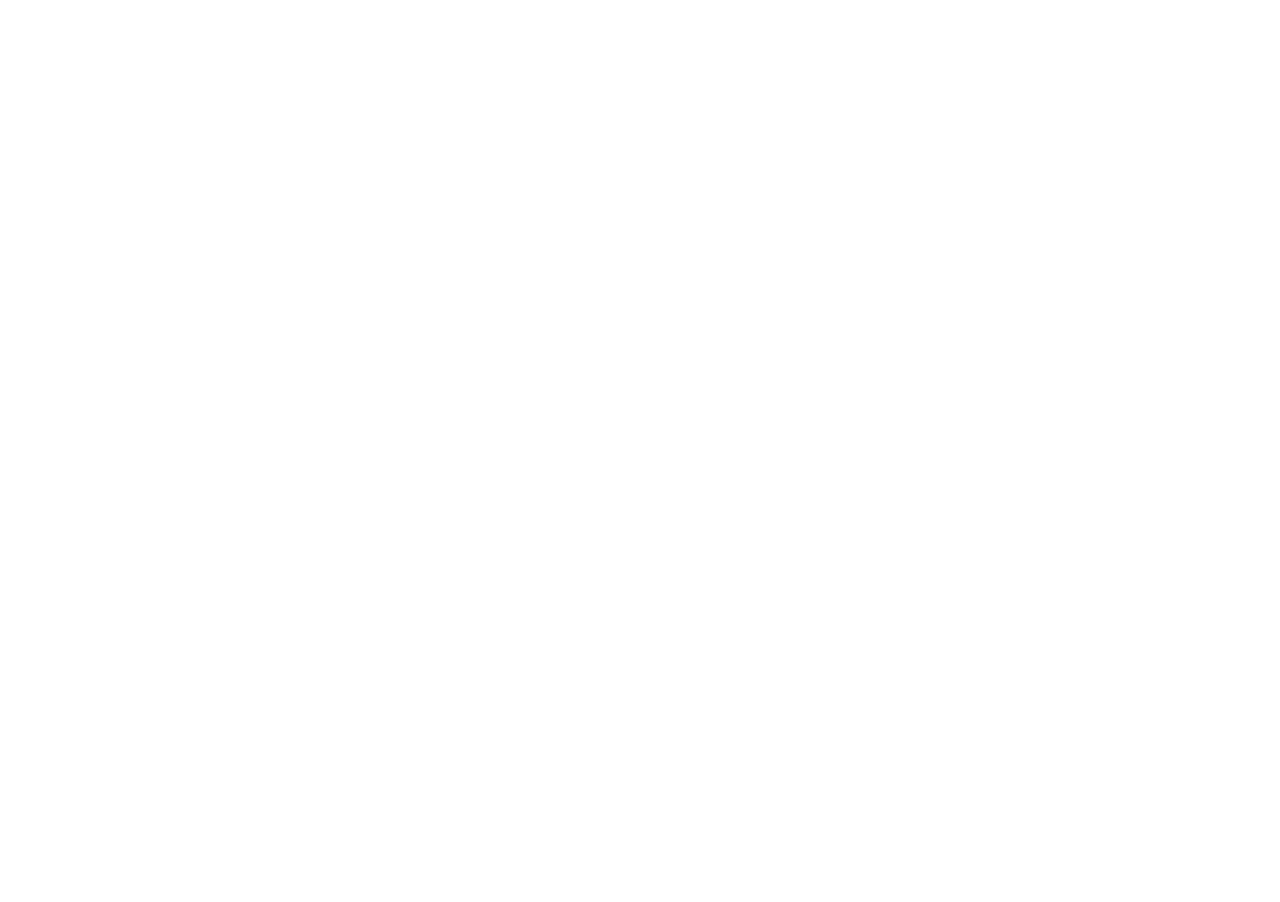
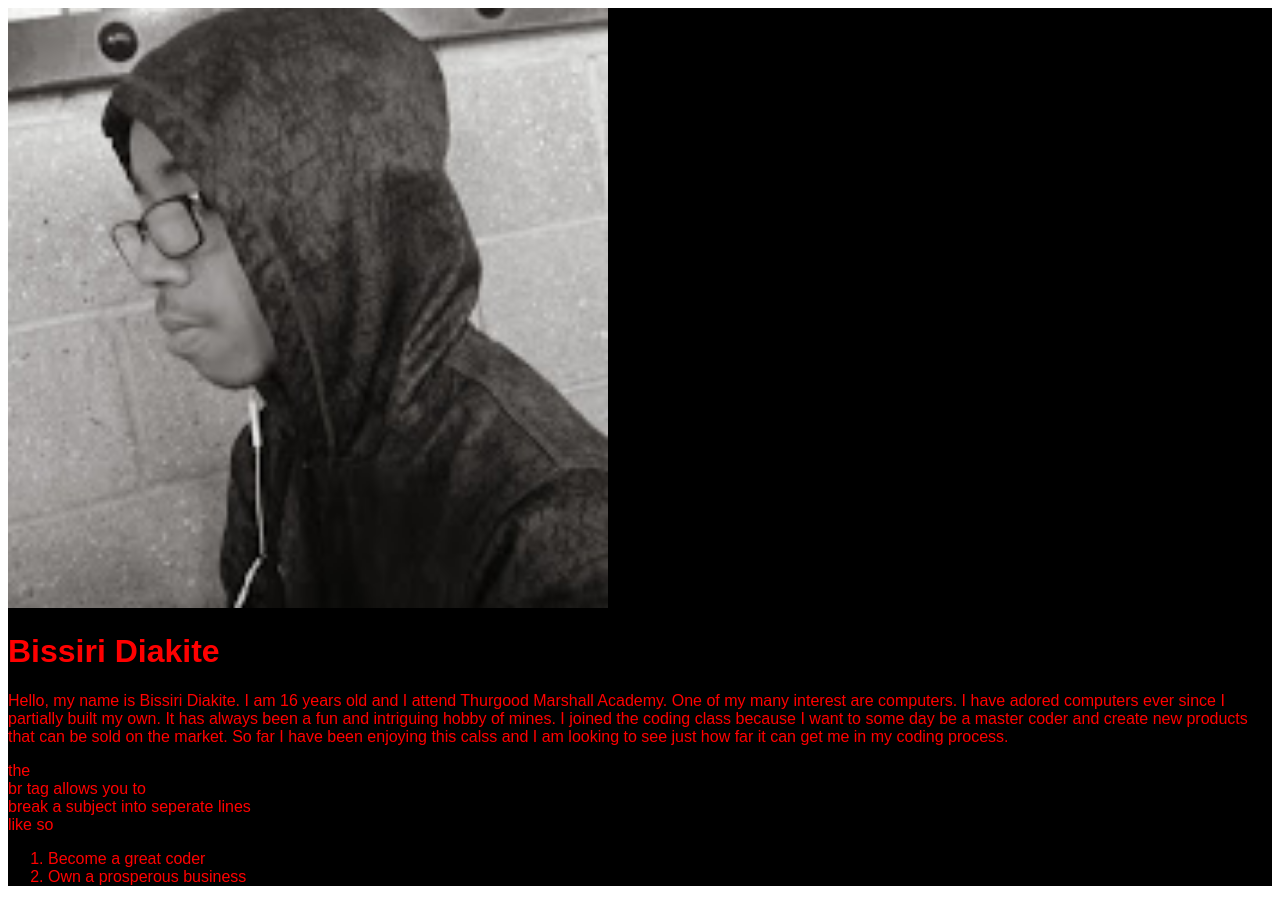
Before and after one commit to BissiriD/My-portfolio, a plain HTML site: page index.html in a window 1280 px wide. Before the commit the page ends 800 px from the top, so only its background shows below. Drawn offline with Linux system fonts and the light colour scheme.

Commit message:
add style

```diff
--- /dev/null
+++ b/Assets/CSS/style.css
@@ -0,0 +1,6 @@
+.style{
+
+color:red;
+background-color:black;
+font-family:sans-serif;
+}
--- a/index.html
+++ b/index.html
@@ -4,9 +4,20 @@
 				<meta charset="utf-8">
 				<meta http-equiv="X-UA-Compatible" content="IE=edge">
 				<title></title>
-				<link rel="stylesheet" href="">
+				<link rel="stylesheet" href="./Assets/CSS/style.css">
 			</head>
 			<body>
+			<div class="style">
 
+			<a href="https://www.youtube.com/watch?v=0cZ8-RgtrP0">
+		<img src="./Assets/Images/friend.jpg" height="600" width="600"	alt="Why aren't you showing??????"></a>
+		<h1>Bissiri Diakite</h1>
+		<p>Hello, my name is Bissiri Diakite. I am 16 years old and I attend Thurgood Marshall Academy. One of my many interest are computers. I have adored computers ever since I partially built my own. It has always been a fun and intriguing hobby of mines. I joined the coding class because I want to some day be a master coder and create new products that can be sold on the market. So far I have been enjoying this calss and I am looking to see just how far it can get me in my coding process.</p>
+		<p>the <br> br tag allows you to <br>break a subject into seperate lines<br> like so</p>
+		<ol>
+			<li>Become a great coder</li>
+			<li>Own a prosperous business </li>
+		</ol>
+		</div>
 			</body>
 			</html>
```
Also changed, not shown: Assets/Images/friend.jpg (added).
